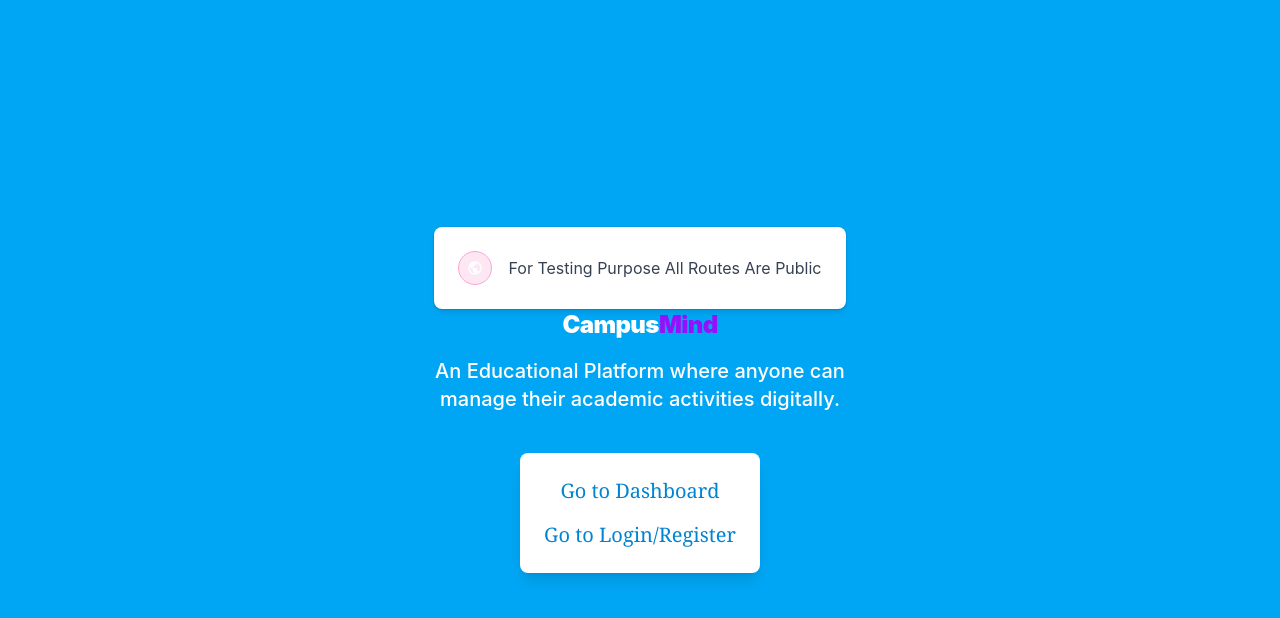
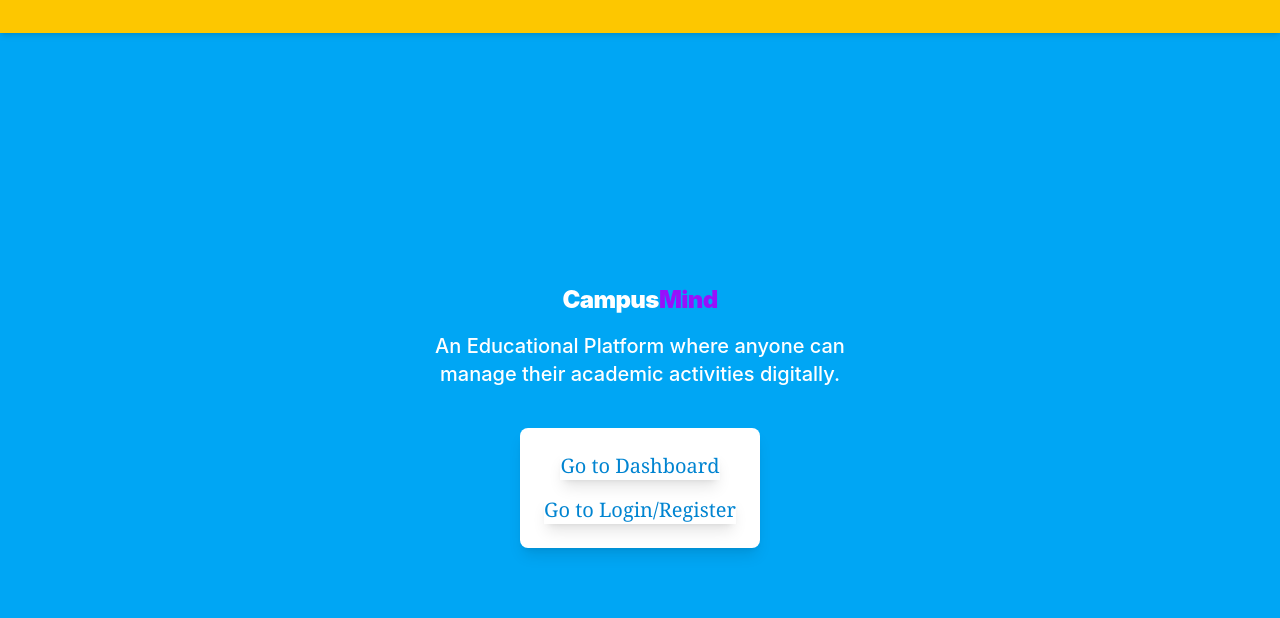
Before and after one commit to subrataroy912/Campus-Mind, a React (Vite) app: page / in a window 1280 px wide. Shown: the top 618 px of the page. Built offline with nearby package versions, Linux system fonts and the light colour scheme.

Commit message:
added a text to shows all routes are public

```diff
--- a/src/App.jsx
+++ b/src/App.jsx
@@ -5,18 +5,15 @@ import { MdOutlinePublic } from 'react-icons/md'
 
 function App() {
   return (
-    <div className='min-h-screen bg-sky-500 flex flex-col items-center justify-center p-4'>
+    <div className='min-h-screen bg-sky-500 flex flex-col items-center justify-center p-4 relative pt-12'>
 
-      <div className="flex items-center gap-4 rounded-lg bg-white p-6 shadow-md outline outline-black/5 dark:bg-gray-800">
-        <span className="inline-flex shrink-0 rounded-full border border-pink-300 bg-pink-100 p-2 dark:border-pink-300/10 dark:bg-pink-400/10">
-          <MdOutlinePublic color='white' />
-        </span>
-        <div>
-          <p className="text-gray-700 dark:text-gray-400">
-            For Testing Purpose All Routes Are Public
-          </p>
-        </div>
+      {/* Running Warning Text Banner at the top */}
+      <div className="absolute top-0 left-0 w-full bg-yellow-400 text-black py-1 font-bold text-sm shadow-md overflow-hidden z-50">
+        <marquee behavior="scroll" direction="left" scrollamount="6">
+          ⚠️ WARNING: For Testing Purposes All Routes Are Public!⚠️
+        </marquee>
       </div>
+
       <div className='text-center mb-10 text-white'>
         <div className='flex justify-center mb-4'>
           <BrandLogo />
@@ -27,10 +24,10 @@ function App() {
       </div>
 
       <div className='flex flex-col items-center justify-center bg-white p-6 rounded-lg shadow-lg gap-4'>
-        <Link to="/dashboard" className="text-xl font-serif text-sky-600 hover:underline">
+        <Link to="/dashboard" className="text-xl font-serif text-sky-600  shadow-lg shadow-black-sm">
           Go to Dashboard
         </Link>
-        <Link to="/auth" className="text-xl font-serif text-sky-600 hover:underline">
+        <Link to="/auth" className="text-xl font-serif text-sky-600 shadow-lg shadow-black-sm">
           Go to Login/Register
         </Link>
       </div>
```
